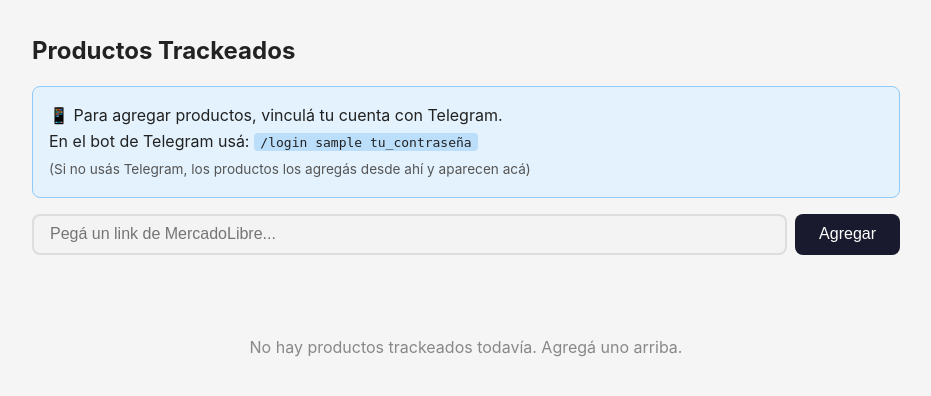
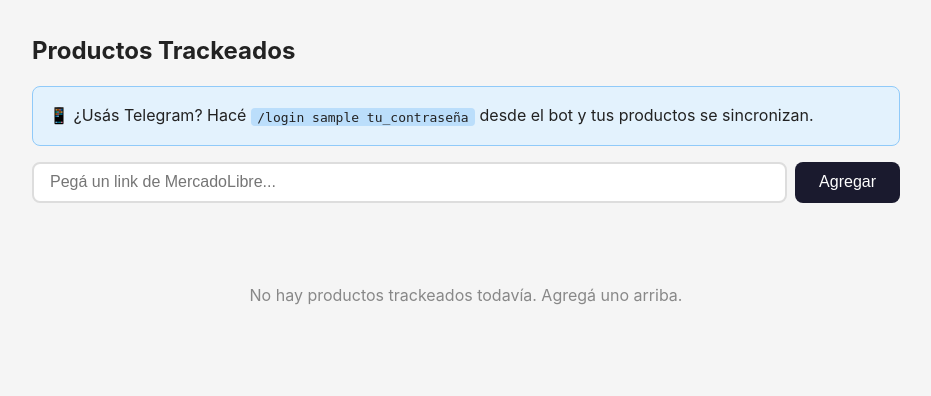
Before and after one commit to programadorisgod/notify-offes-mc, a FastAPI app: page / in a window 1280 px wide. Shown: the part 63-459 px from the top of the page, without its empty margins (174-1105 px from the left). Run offline with FastAPI, Linux system fonts and the light colour scheme; the visitor is signed in with stand-in values (Sample User, id 1).

Commit message:
Fix: synthetic chat_id on web register, always enable add form
- Web registration now assigns a synthetic negative chat_id (-user_id)
  so users can add products from web without linking Telegram first
- Removed disabled state from form (was blocking web-only users)
- Changed has_chat to has_real_chat for the Telegram link tip
- Tip is now informative, not blocking

```diff
--- a/src/price_watch/web/server.py
+++ b/src/price_watch/web/server.py
@@ -83,6 +83,12 @@ async def register_action(
     except ValueError as e:
         return RedirectResponse(url=f"/register?error={str(e)}", status_code=303)
 
+    # Assign synthetic chat_id so the user can add products from web immediately
+    # (negative IDs won't conflict with real Telegram chat_ids)
+    from price_watch.db.repository import link_chat_to_user
+    synthetic_chat = -user_id
+    await link_chat_to_user(user_id, synthetic_chat)
+
     request.session["user_id"] = user_id
     request.session["username"] = username
     return RedirectResponse(url="/", status_code=303)
@@ -122,7 +128,7 @@ async def dashboard(request: Request):
             "products": products,
             "alerts": alerts,
             "user": user,
-            "has_chat": chat_id is not None,
+            "has_real_chat": chat_id is not None and chat_id > 0,
         },
     )
 
--- a/src/price_watch/web/templates/dashboard.html
+++ b/src/price_watch/web/templates/dashboard.html
@@ -3,20 +3,16 @@
 
 <h1>Productos Trackeados</h1>
 
-{% if not has_chat %}
+{% if not has_real_chat %}
 <div class="notice">
-    <p>📱 Para agregar productos, vinculá tu cuenta con Telegram.</p>
-    <p>En el bot de Telegram usá: <code>/login {{ user.username }} tu_contraseña</code></p>
-    <p class="notice-sub">(Si no usás Telegram, los productos los agregás desde ahí y aparecen acá)</p>
+    <p>📱 ¿Usás Telegram? Hacé <code>/login {{ user.username }} tu_contraseña</code>
+    desde el bot y tus productos se sincronizan.</p>
 </div>
 {% endif %}
 
 <form id="add-form" class="add-form">
-    <input type="url" name="url" placeholder="Pegá un link de MercadoLibre..." required
-           {% if not has_chat %}disabled{% endif %}>
-    <button type="submit" id="add-btn" {% if not has_chat %}disabled{% endif %}>
-        Agregar
-    </button>
+    <input type="url" name="url" placeholder="Pegá un link de MercadoLibre..." required>
+    <button type="submit" id="add-btn">Agregar</button>
 </form>
 
 <div id="loading-status" class="loading-status" style="display:none">
```
